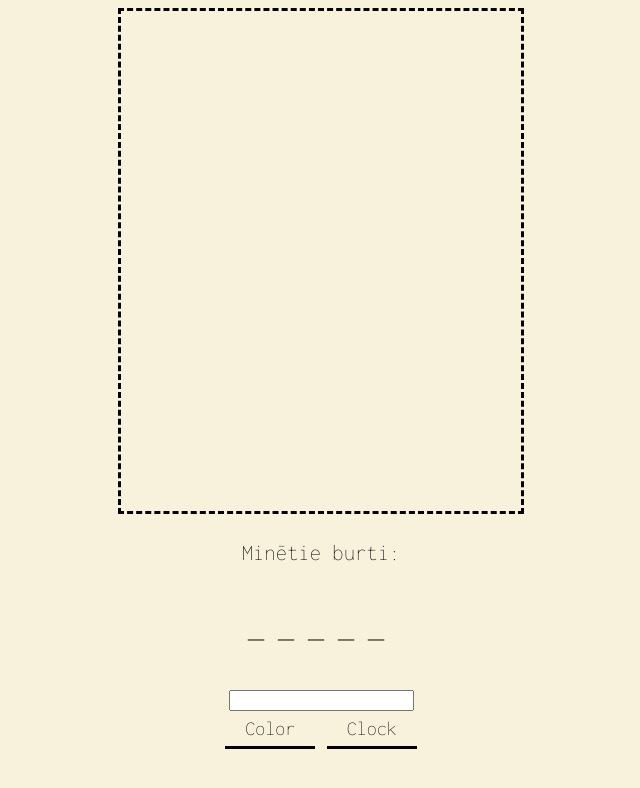
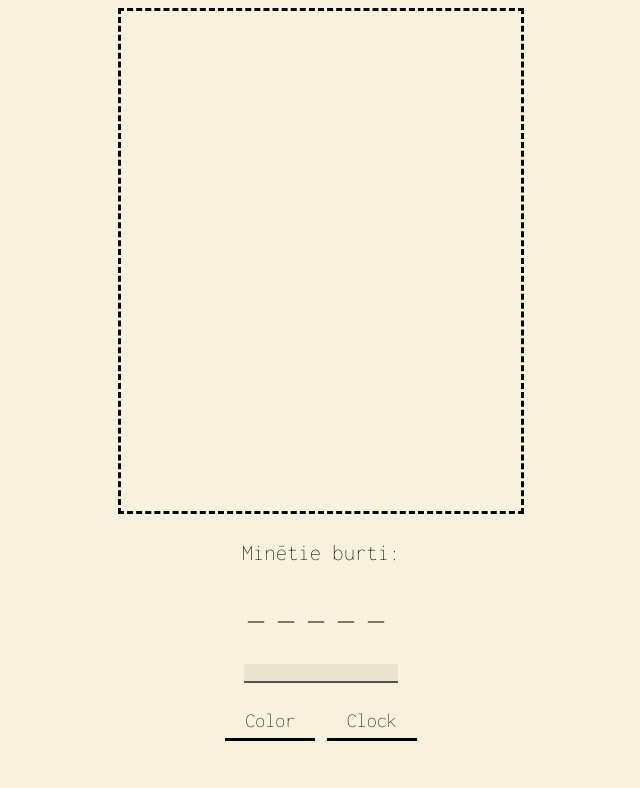
Before and after one commit to jurgo4509/gala-projekts-js, a plain HTML site: page hangman.html in a window 1280 px wide. Shown: the whole page, without its empty margins (319-959 px from the left). Drawn offline with Linux system fonts and the light colour scheme.

Commit message:
CSS update

```diff
--- a/hangman.html
+++ b/hangman.html
@@ -15,10 +15,10 @@
             <canvas id="canvo" width="400" height="500" class="hangmanCanvas"></canvas>
         </div>
         <div class="center">
-            <p>Minētie burti: <span id="wrong"></span></p>
+            <p id="p1">Minētie burti: <span id="wrong"></span></p>
         </div>
-        <div class="center">
-            <p id="guessing"class="wordGuess"> </p>
+        <div class="center" id="guessDiv">
+            <p id="guessing" class="wordGuess"> </p>
         </div>
         <div id="inputField" class="center">
             <input type="text" id="inputType" name="Guess" maxlength="1">
--- a/js/hangman.js
+++ b/js/hangman.js
@@ -43,6 +43,9 @@ window.addEventListener("load",changeColors(backgroundColor, clockColor, getCook
 
 function changeColors(bgColor, altColor, selectedStyle) {  // krāsu maiņas funkcija
     document.body.style.background = bgColor;
+    document.getElementById("inputType").style.color = altColor;
+    document.getElementById("p1").style.color = altColor;
+    document.getElementById("guessing").style.color = altColor;
     let Buttons = document.querySelectorAll("#modeButton");
     for(let i = 0; i < Buttons.length; i++) {
         Buttons[i].classList.remove('.poga-style0','poga-style1','poga-style2');
--- a/style.css
+++ b/style.css
@@ -66,6 +66,19 @@ body {
 }
 
 .wordGuess {
+    margin: 10px;
     font-size:40px;
     letter-spacing: 10px;
 }
+
+#inputType {
+    width: 150px;
+    background-color: #0000000F;
+    border: none;
+    text-align: center;
+    border-bottom: black 2px inset;
+}
+
+#inputField {
+    padding: 20px;
+}
```
